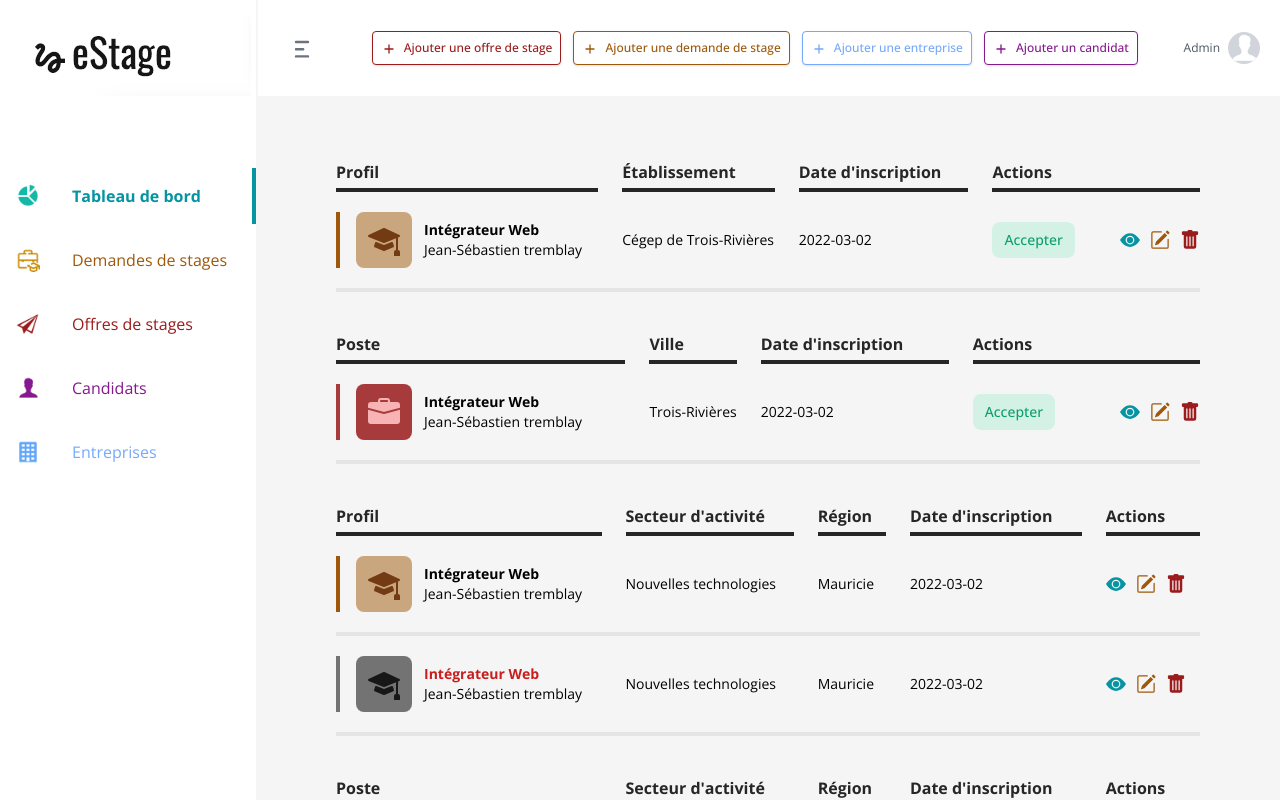
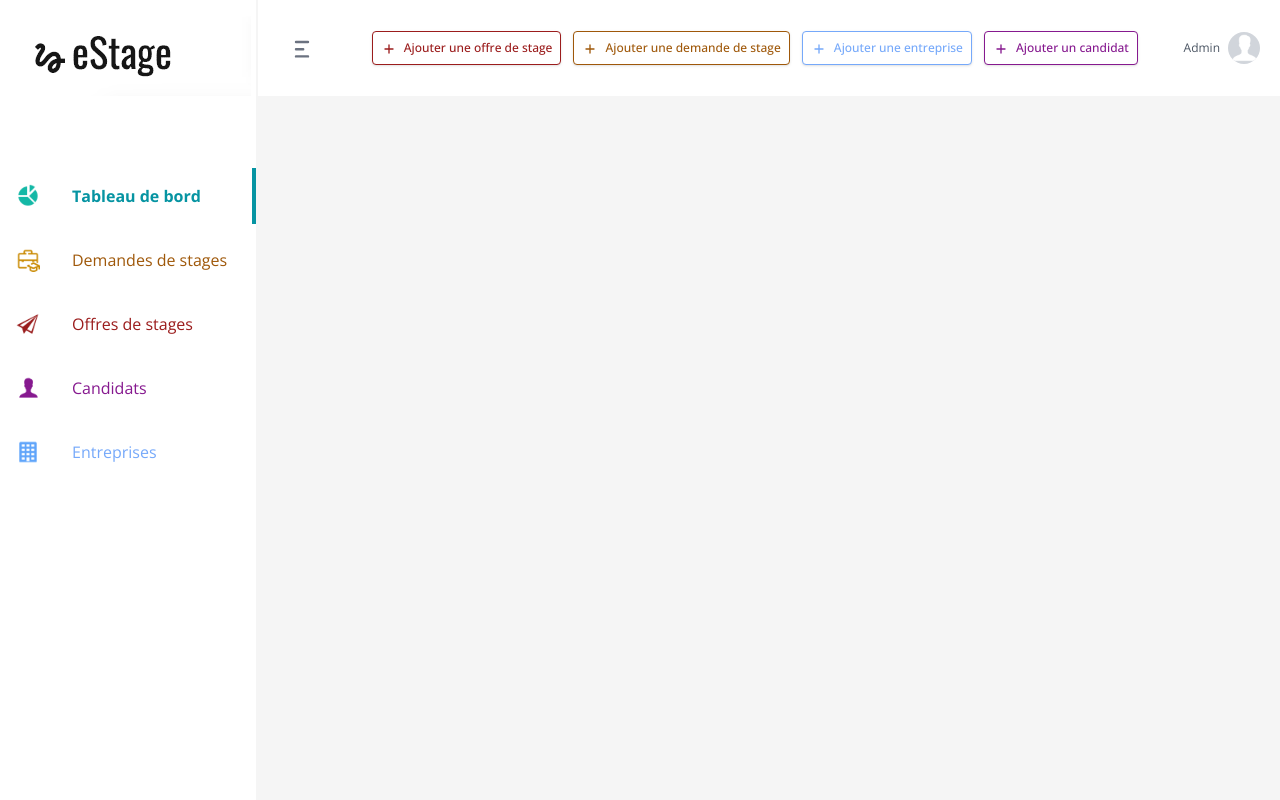
Before and after one commit to KarenPoulin/projet-synthese, a Vue app: page /app/tableaudebord in a window 1280 px wide. Shown: the top 800 px of the page. Built offline with nearby package versions, Linux system fonts and the light colour scheme.

Commit message:
Injections des offres de stage dans la route des offres de stage

```diff
--- a/src/components/elementTableau.vue
+++ b/src/components/elementTableau.vue
@@ -1,5 +1,5 @@
 <template>
-    <tr class="border-b-4 border-neutral-200">
+    <tr v-if="element" class="border-b-4 border-neutral-200">
         <td class="">
             <div class="my-5 pl-4 flex flex-row items-center border-l-4"
                 :class="{ 'border-neutral-500': !isActive,
@@ -30,8 +30,8 @@
                     </svg>
                 </div>
                 <div class="ml-3 flex flex-col">
-                    <p class="text-sm font-bold" :class="{'text-red-700': !isActive}">Intégrateur Web</p>
-                    <p class="text-sm">Jean-Sébastien tremblay</p>
+                    <p class="text-sm font-bold" :class="{'text-red-700': !isActive}">{{isDemandes ? "Intégrateur Web" : element.title }}</p>
+                    <p class="text-sm">{{isDemandes ? "Jean-Sébastien tremblay" : element.enterprise.name}}</p>
                 </div>
             </div>
         </td>
@@ -41,14 +41,14 @@
         <td v-if="!isDemandes && isTableauDeBord">
             <p class="my-5 text-sm">Trois-Rivières</p>
         </td>
-        <td v-if="!isTableauDeBord">
-            <p class="my-5 text-sm">Nouvelles technologies</p>
+        <td v-if="!isTableauDeBord && activitySectorResult">
+            <p class="my-5 text-sm">{{isDemandes? "Nouvelles technologies" : activitySectorResult.value}}</p>
         </td>
         <td v-if="!isTableauDeBord">
             <p class="my-5 text-sm">Mauricie</p>
         </td>
         <td>
-            <p class="my-5 text-sm">2022-03-02</p>
+            <p class="my-5 text-sm">{{ isDemandes? "2022-03-02" : formatDate(element.startDate) }}</p>
         </td>
         <td>
             <div class="my-5 flex flex-row items-center justify-between">
@@ -72,9 +72,42 @@
 </template>
 
 <script setup>
+    import { onMounted, ref } from 'vue';
+    import { useActivitySector } from '@/composables/secteurActivites';
+
+    let isActive = ref(true);
+
     const props = defineProps({
         isDemandes: Boolean,
         isTableauDeBord: Boolean,
-        isActive: Boolean
+        element: Object
+    })
+
+    const { activitySectorResult, getActivitySectorById} = useActivitySector();
+    let activitySectorId = ref(null);
+
+    /* Format de date 'année-mois-jours' */
+    const formatDate = (dateString) => {
+        const date = new Date(dateString);
+
+        const year = date.getFullYear();
+        const month = ('0' + (date.getMonth() + 1)).slice(-2); // Ajout de 1 puisque le mois commence à 0
+        const day = ('0' + date.getDate()).slice(-2);
+
+        return `${year}-${month}-${day}`;
+    };
+
+    onMounted(async () => {
+        console.log(props.element);
+        if (props.element.enterprise.activitySector) {
+            activitySectorId = props.element.enterprise.activitySector;
+            await getActivitySectorById(activitySectorId);
+            console.log(activitySectorResult.value);
+        }
+        if (props.element.isActive) {
+            isActive = true;
+        } else {
+            isActive = false;
+        }
     })
 </script>
--- a/src/composables/secteurActivites.js
+++ b/src/composables/secteurActivites.js
@@ -1,4 +1,4 @@
-import { reactive } from "vue";
+import { reactive, ref } from "vue";
 import axios from 'axios';
 
 const baseUrl = "https://api-4.fly.dev/";
@@ -21,3 +21,20 @@ export function useActivitySectors() {
         getAllActivitySectors
     }
 }
+
+
+// https://api-4.fly.dev/activity-sectors/65f8df6040965a2e23d73271
+export function useActivitySector() {
+    const activitySectorResult = ref(null);
+
+    const getActivitySectorById = (id) => {
+        return axios.get(`${baseUrl}activity-sectors/${id}`)
+        .then((res) => activitySectorResult.value = res.data)
+        .catch((error) => console.log(error))
+    }
+
+    return {
+        activitySectorResult,
+        getActivitySectorById
+    }
+}
--- a/src/views/OffresDeStages.vue
+++ b/src/views/OffresDeStages.vue
@@ -5,13 +5,27 @@
       une offre</button>
   </div>
 
+  <div class="mt-4 px-10 py-16 bg-white rounded-lg">
+    <table v-if="allOffreDeStagesResults" class="w-full mb-10">
+        <EnteteTableau :isDemandes="false" :isTableauDeBord="false" />
+        <template v-for="offreDeStage in allOffreDeStagesResults" :key="offreDeStage._id">
+            <ElementTableau :element="offreDeStage" :isDemandes="false" :isTableauDeBord="false" />
+        </template>
+    </table>
+  </div>
 
+<!--   <TableauDemandesEtOffres :isDemandes="false" :isTableauDeBord="false"/> -->
 
 
 </template>
 
 <script setup>
+import { onMounted, ref } from 'vue';
 import { useRouter } from 'vue-router'
+import { useAllOffreDeStages } from '@/composables/offreDeStage';
+import ElementTableau from '../components/elementTableau.vue'
+import EnteteTableau from '../components/enteteTableau.vue'
+import TableauDemandesEtOffres from '../components/tableauDemandesEtOffres.vue'
 
 // Fonction pour émettre les routes dynamiques vers le formulaireDO pour une offre
 const router = useRouter()
@@ -19,4 +33,11 @@ const goToFormDO = type => {
   router.push({ name: 'formulairedo', params: { type } })
 }
 
+const { allOffreDeStagesResults, getAllOffreDeStages } = useAllOffreDeStages();
+
+
+onMounted(async () => {
+  await getAllOffreDeStages();
+})
+
 </script>
--- a/src/views/TableauDeBord.vue
+++ b/src/views/TableauDeBord.vue
@@ -1,5 +1,5 @@
 <template>
-    <table class="w-full mb-10">
+<!--     <table class="w-full mb-10">
         <EnteteTableau :isDemandes="true" :isTableauDeBord="true" />
         <ElementTableau :isDemandes="true" :isTableauDeBord="true" :isActive="true" />
     </table>
@@ -16,7 +16,7 @@
         <EnteteTableau :isDemandes="false" :isTableauDeBord="false" />
         <ElementTableau :isDemandes="false" :isTableauDeBord="false" :isActive="true"/>
         <ElementTableau :isDemandes="false" :isTableauDeBord="false" :isActive="false"/>
-    </table>
+    </table> -->
 </template>
 
 <script setup>
```
